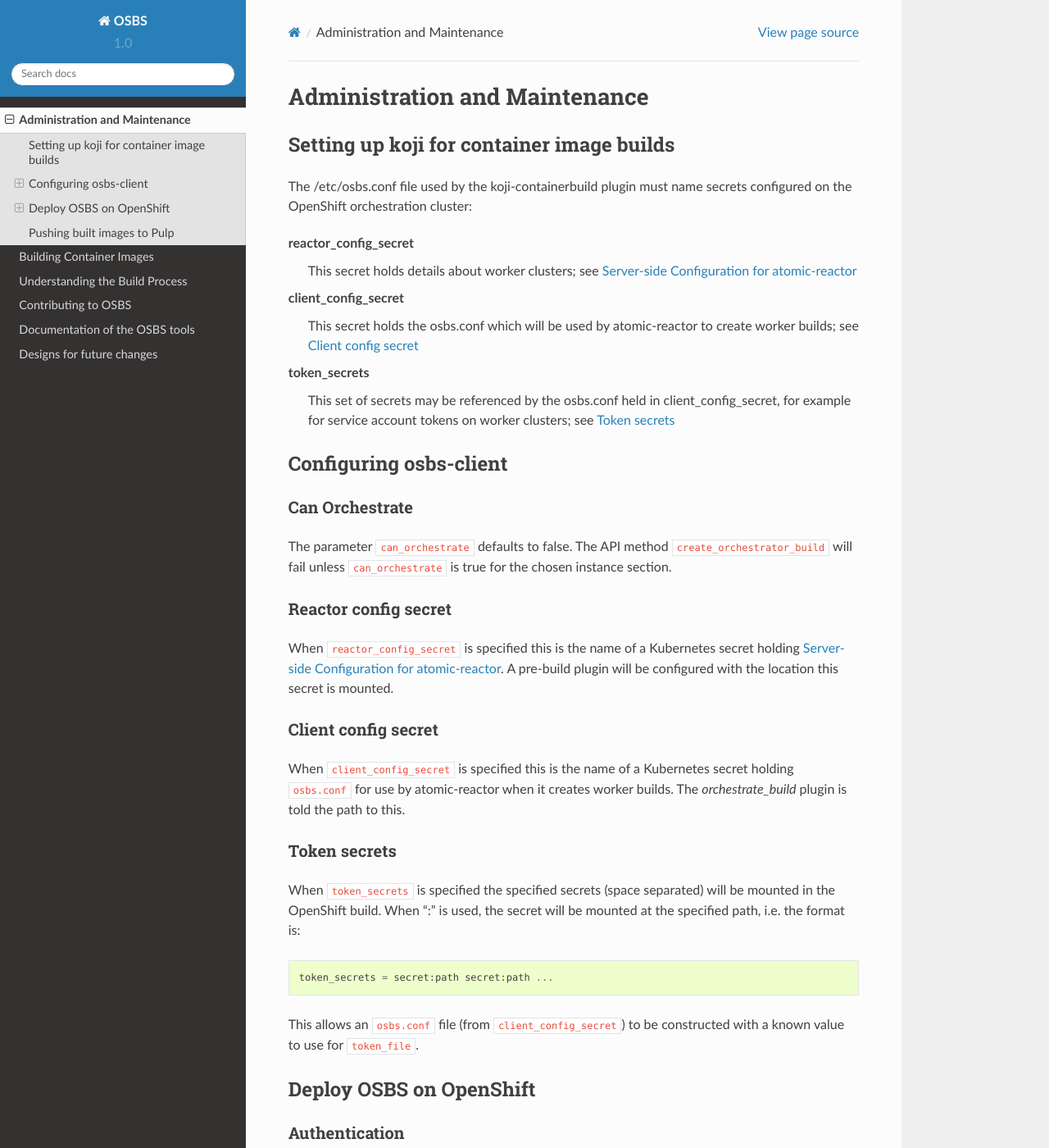
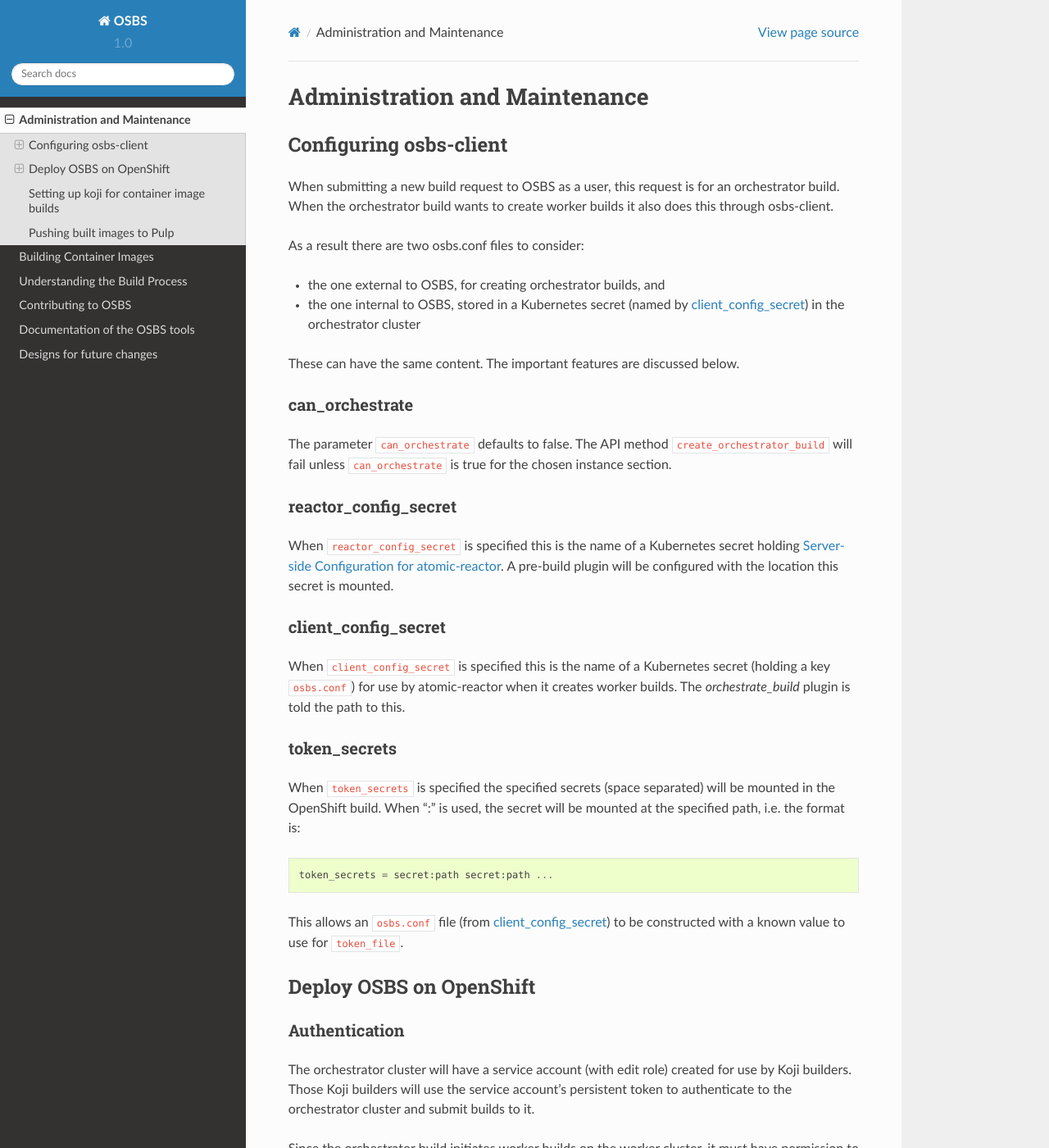
Before and after one commit to containerbuildsystem/osbs-docs, a Sphinx documentation site: the page built from docs/admins.rst, in a window 1280 px wide and 1400 px high. Shown: the whole window at 82% size. Built offline with Sphinx 7.4.7 and the Read the Docs theme 2.0.0, drawn with Linux system fonts in a browser that asks for light colours; some of the changed text lies outside the part shown.

Commit message:
Consolidate existing osbs.conf key descriptions
Signed-off-by: Tim Waugh <twaugh@redhat.com>

```diff
--- a/docs/admins.rst
+++ b/docs/admins.rst
@@ -1,39 +1,30 @@
 Administration and Maintenance
 ==============================
-
-Setting up koji for container image builds
-------------------------------------------
-
-The /etc/osbs.conf file used by the koji-containerbuild plugin must
-name secrets configured on the OpenShift orchestration cluster:
-
-reactor_config_secret
-    This secret holds details about worker clusters; see
-    :ref:`config.yaml`
-
-client_config_secret
-    This secret holds the osbs.conf which will be used by
-    atomic-reactor to create worker builds; see
-    :ref:`client_config_secret`
-
-token_secrets
-    This set of secrets may be referenced by the osbs.conf held in
-    client_config_secret, for example for service account tokens on
-    worker clusters; see :ref:`token_secrets`
 
 Configuring osbs-client
 -----------------------
 
-Can Orchestrate
+When submitting a new build request to OSBS as a user, this request is
+for an orchestrator build. When the orchestrator build wants to create
+worker builds it also does this through osbs-client.
+
+As a result there are two osbs.conf files to consider:
+
+- the one external to OSBS, for creating orchestrator builds, and
+- the one internal to OSBS, stored in a Kubernetes secret (named by
+  `client_config_secret`_) in the orchestrator cluster
+
+These can have the same content. The important features are discussed
+below.
+
+can_orchestrate
 ~~~~~~~~~~~~~~~
 
 The parameter ``can_orchestrate`` defaults to false. The API method
 ``create_orchestrator_build`` will fail unless ``can_orchestrate`` is
 true for the chosen instance section.
 
-.. _reactor_config_secret:
-
-Reactor config secret
+reactor_config_secret
 ~~~~~~~~~~~~~~~~~~~~~
 
 When ``reactor_config_secret`` is specified this is the name of a
@@ -42,17 +33,15 @@
 
 .. _client_config_secret:
 
-Client config secret
+client_config_secret
 ~~~~~~~~~~~~~~~~~~~~
 
 When ``client_config_secret`` is specified this is the name of a
-Kubernetes secret holding ``osbs.conf`` for use by atomic-reactor when it
-creates worker builds. The `orchestrate_build` plugin is told the
-path to this.
+Kubernetes secret (holding a key ``osbs.conf``) for use by
+atomic-reactor when it creates worker builds. The `orchestrate_build`
+plugin is told the path to this.
 
-.. _token_secrets:
-
-Token secrets
+token_secrets
 ~~~~~~~~~~~~~
 
 When ``token_secrets`` is specified the specified secrets (space
@@ -61,7 +50,7 @@
 
   token_secrets = secret:path secret:path ...
 
-This allows an ``osbs.conf`` file (from ``client_config_secret``) to
+This allows an ``osbs.conf`` file (from `client_config_secret`_) to
 be constructed with a known value to use for ``token_file``.
 
 Deploy OSBS on OpenShift
```
Also changed, not shown: other parts of docs/admins.rst (+3 -0 lines).
